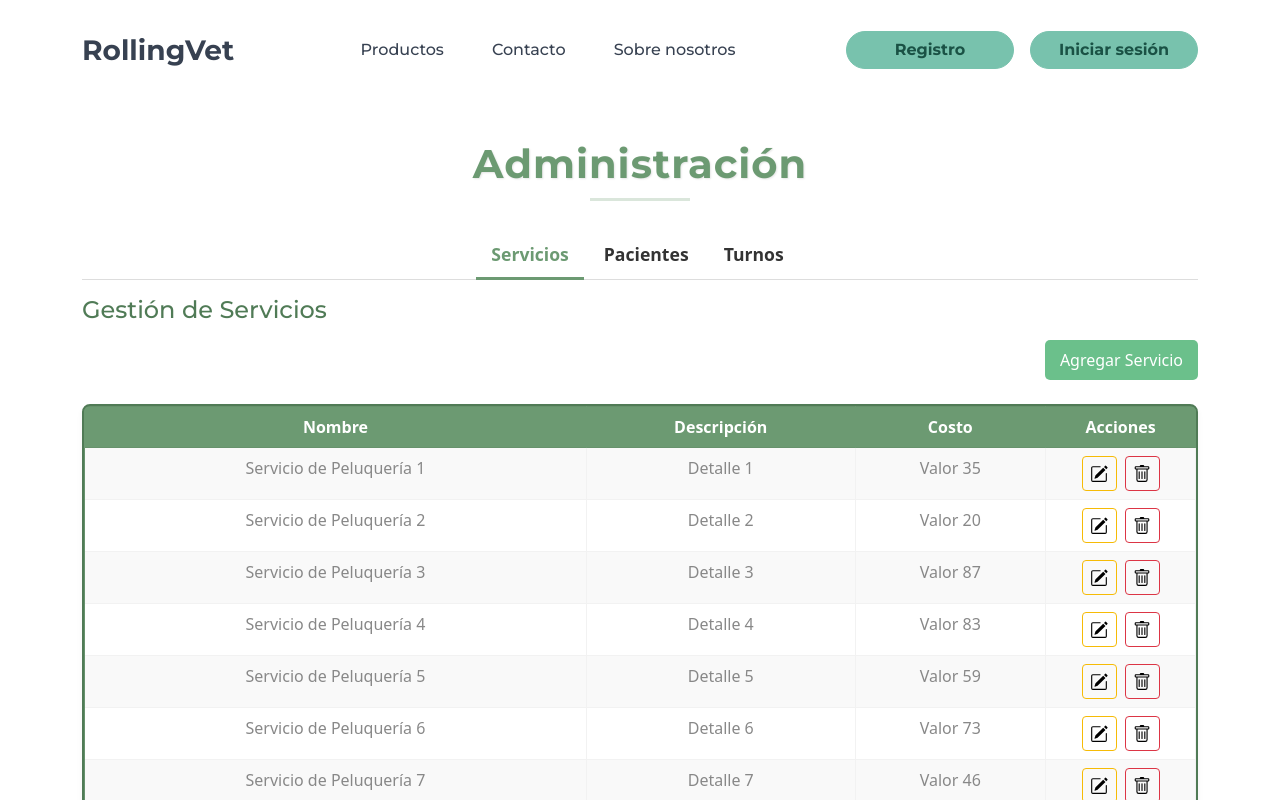
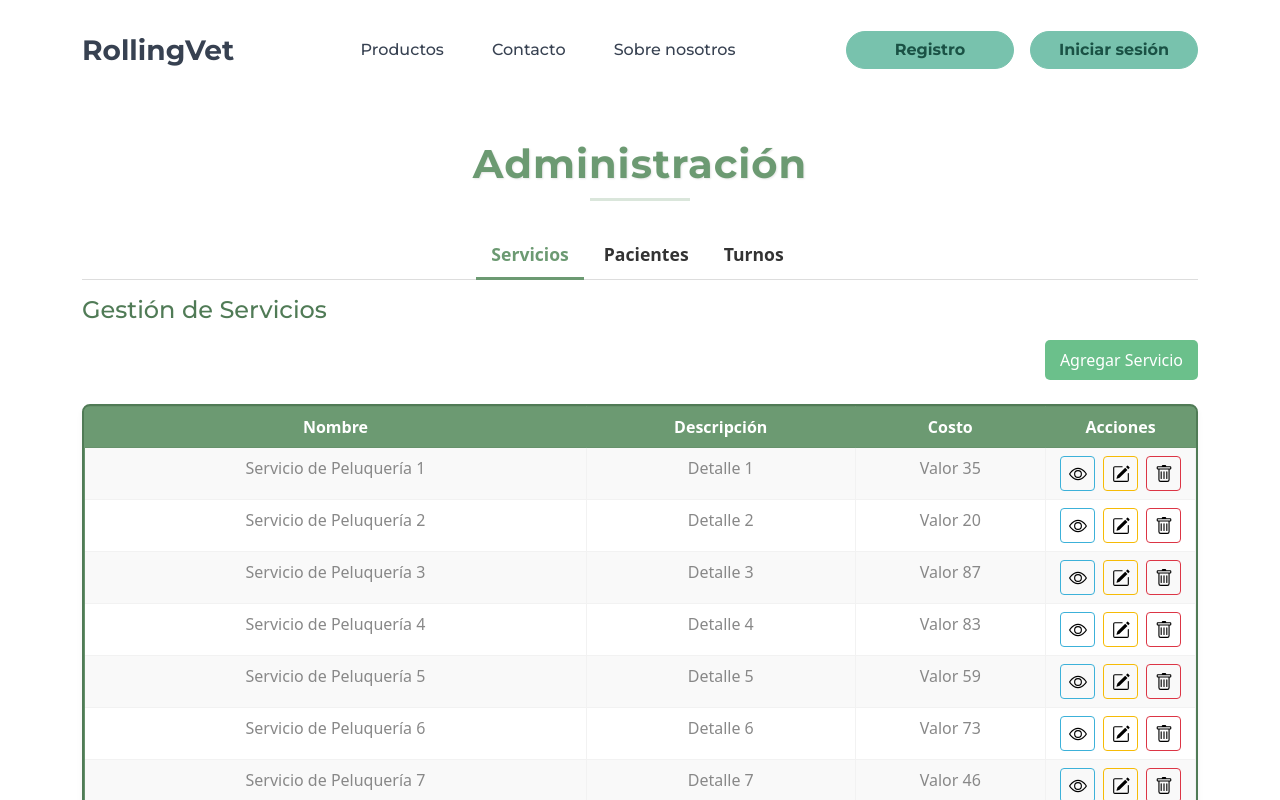
Before and after one commit to nachodev2/rollingVet, a React (Vite) app: page / in a window 1280 px wide. Shown: the top 800 px of the page. Built offline with nearby package versions, Linux system fonts and the light colour scheme.

Commit message:
Agregué un botón para ver el detalle del paciente

```diff
--- a/src/components/pages/administrador/Administrador.css
+++ b/src/components/pages/administrador/Administrador.css
@@ -142,6 +142,17 @@ input.form-control:-webkit-autofill {
   padding: 0;
 }
 
+.btn-icono-accion.ver {
+  background-color: transparent;
+  color: rgb(60, 177, 217);
+  border-color: rgb(60, 177, 217);
+}
+
+.btn-icono-accion.ver:hover {
+  background-color: rgb(60, 177, 217);
+  color: white;
+}
+
 .btn-icono-accion.editar {
   background-color: transparent;
   color: #f6bb06;
--- a/src/components/pages/administrador/Administrador.jsx
+++ b/src/components/pages/administrador/Administrador.jsx
@@ -9,7 +9,7 @@ import {
   Pagination,
   Modal,
 } from "react-bootstrap";
-import { PencilSquare, Trash } from "react-bootstrap-icons";
+import { PencilSquare, Trash, Eye } from "react-bootstrap-icons";
 import { v4 as uuidv4 } from "uuid";
 import Paciente from "../paciente/Paciente.jsx";
 import "./Administrador.css";
@@ -58,7 +58,8 @@ const Administrador = () => {
     //   .then(data => setPacientes(data));
   }, []);
 
-  const datosMapeados = useMemo(() => ({
+  const datosMapeados = useMemo(
+    () => ({
       servicios: {
         data: datosServicios,
         header: encabezados.servicios,
@@ -74,9 +75,15 @@ const Administrador = () => {
         header: encabezados.turnos,
         boton: "Cargar Turno",
       },
-  }), [pacientes]);
+    }),
+    [pacientes]
+  );
 
-  const { data: datosCompletos, header: encabezadosTabla, boton } = datosMapeados[key];
+  const {
+    data: datosCompletos,
+    header: encabezadosTabla,
+    boton,
+  } = datosMapeados[key];
   const indiceFinal = pagina * elementosPorPagina;
   const indiceInicial = indiceFinal - elementosPorPagina;
   const datosMostrados = datosCompletos.slice(indiceInicial, indiceFinal);
@@ -138,10 +145,18 @@ const Administrador = () => {
                 {encabezadosTabla.length > 3 && <td>{item.campo4}</td>}
                 <td className="acciones-botones-contenedor">
                   <div className="contenedor-iconos-accion">
+                    <button
+                      className="btn-icono-accion ver"
+                      title="Ver Detalle">
+                      <Eye size={18}/>
+                    </button>
                     <button className="btn-icono-accion editar" title="Editar">
                       <PencilSquare size={18} />
                     </button>
-                    <button className="btn-icono-accion eliminar" title="Eliminar">
+                    <button
+                      className="btn-icono-accion eliminar"
+                      title="Eliminar"
+                    >
                       <Trash size={18} />
                     </button>
                   </div>
@@ -185,11 +200,15 @@ const Administrador = () => {
                   key={tabKey}
                 >
                   <h2 className="subtitulo-seccion">
-                    Gestión de {tabKey.charAt(0).toUpperCase() + tabKey.slice(1)}
+                    Gestión de{" "}
+                    {tabKey.charAt(0).toUpperCase() + tabKey.slice(1)}
                   </h2>
 
                   <div className="btn-crear-container">
-                    <button className="btn-crear-elemento" onClick={handleCrear}>
+                    <button
+                      className="btn-crear-elemento"
+                      onClick={handleCrear}
+                    >
                       {datosMapeados[tabKey].boton}
                     </button>
                   </div>
@@ -209,9 +228,16 @@ const Administrador = () => {
         </Row>
       </Container>
 
-      <Modal show={mostrarModalPaciente} onHide={() => setMostrarModalPaciente(false)} size="lg" centered>
+      <Modal
+        show={mostrarModalPaciente}
+        onHide={() => setMostrarModalPaciente(false)}
+        size="lg"
+        centered
+      >
         <Modal.Header closeButton>
-          <Modal.Title className="w-100 text-center fs-3 ms-4">Alta de Paciente</Modal.Title>
+          <Modal.Title className="w-100 text-center fs-3 ms-4">
+            Alta de Paciente
+          </Modal.Title>
         </Modal.Header>
         <Modal.Body>
           <Paciente
```
Lines whose indentation alone changed are shown as unchanged.
